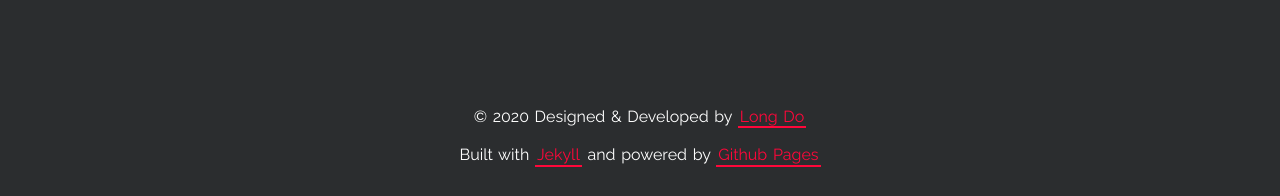
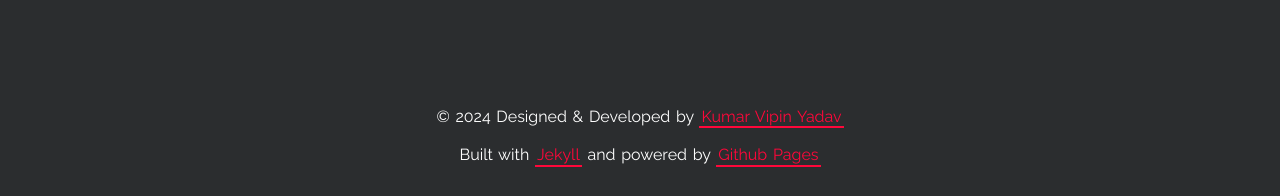
Before and after one commit to catalystprogrammers/catalystprogrammers.github.io, a Jekyll site: the page built from index.markdown, in a window 1280 px wide. Shown: the part 1026-1222 px from the top of the page. Built offline with Jekyll 4.4.1, drawn with Linux system fonts in a browser that asks for light colours.

Commit message:
Added cc and updated few urls

```diff
--- a/_includes/footer.html
+++ b/_includes/footer.html
@@ -1,8 +1,8 @@
 <footer class="footer">
   <p>
-    &copy; 2020 Designed & Developed by
+    &copy; 2024 Designed & Developed by
     <a class="highlight-link" href="https://longpdo.github.io/" target="_blank" rel="noreferrer">
-      Long Do
+      Kumar Vipin Yadav
     </a>
   </p>
   <p>
--- a/_sass/main.scss
+++ b/_sass/main.scss
@@ -13,8 +13,8 @@ $font-family-numbers: "Josefin Sans", sans-serif;
 $font-size-base: 1rem !default;
 $font-size-h1: 2rem !default;
 $font-weight-strong: 600;
+$bg-color: rgb(255, 255, 255);
 $text-color: rgb(0, 0, 0) !default;
-$bg-color: rgb(255, 255, 255);
 $card-bg-color: linear-gradient(
   145deg,
   rgba(115, 115, 115, 0.15) 15%,
--- a/package.json
+++ b/package.json
@@ -1,12 +1,12 @@
 {
-  "name": "Neumorphism",
+  "name": "Kumar Vipin Yadav",
   "version": "1.0.0",
   "description": "",
   "scripts": {
     "dev": "gulp",
     "prod": "gulp build"
   },
-  "author": "Long Do",
+  "author": "Kumar Vipin Yadav",
   "license": "MIT",
   "dependencies": {
     "browser-sync": "^2.26.12",
```
Also changed, not shown: _js/vendors/jquery-3.5.1.slim.js, 5 other files.
